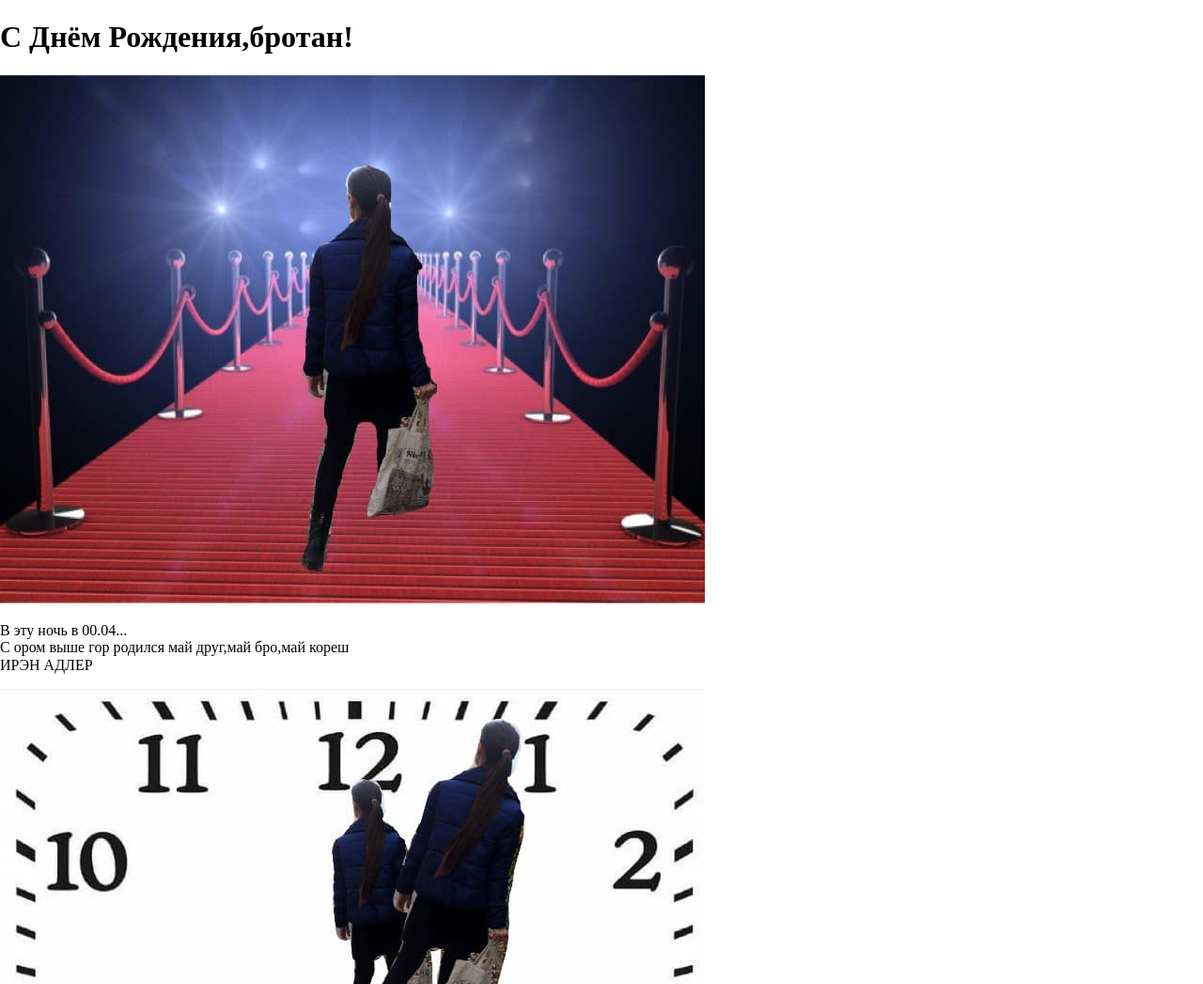
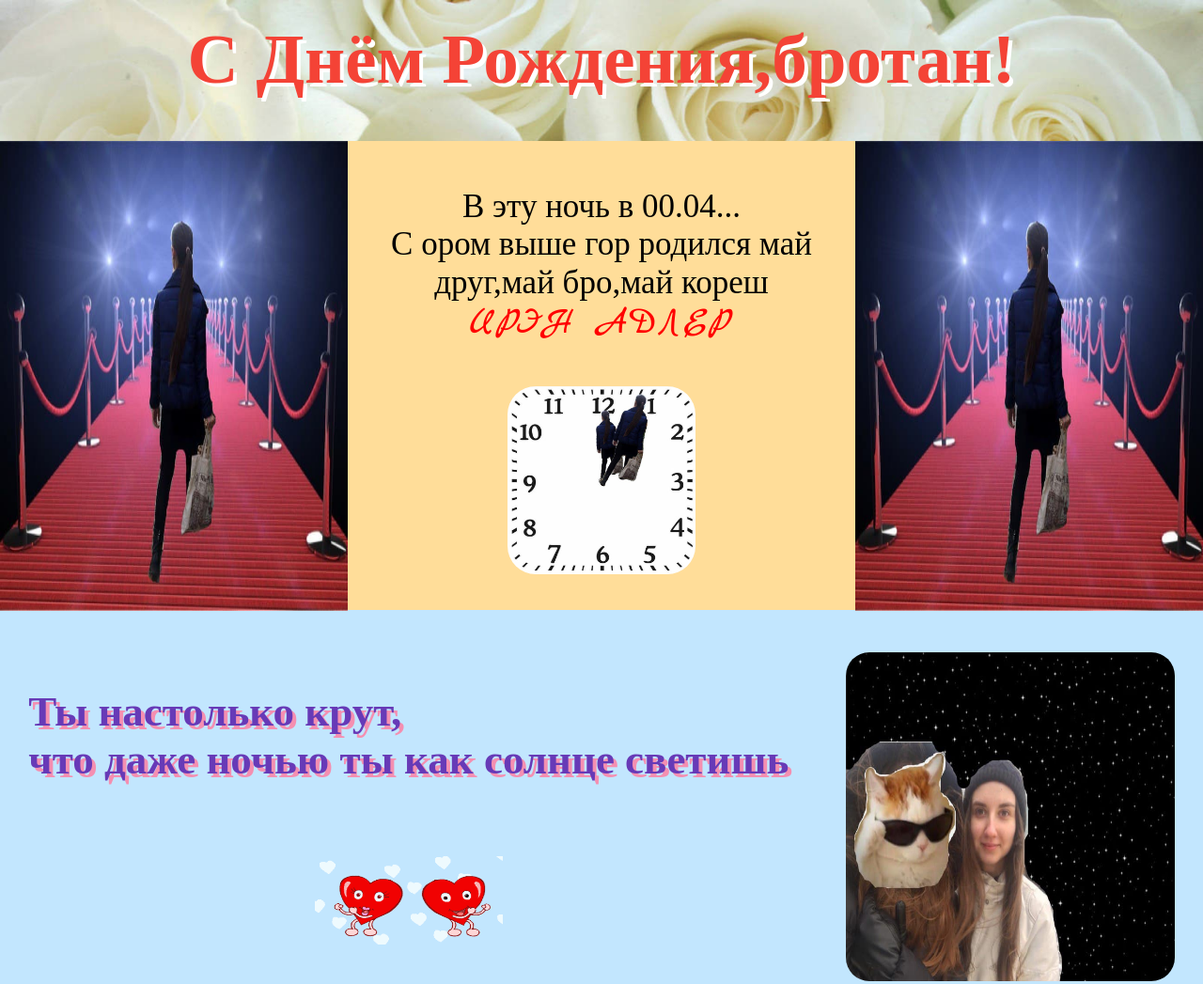
Before and after one commit to AtanasiyMarina/AtanasiyMarina.github.io, a plain HTML site: page index.html in a window 1280 px wide. Shown: the top 1047 px of the page at 94% size. Drawn offline with nearby package versions, Linux system fonts and the light colour scheme; a web font is replaced by a local one.

Commit message:
change styles path

```diff
--- a/index.html
+++ b/index.html
@@ -4,7 +4,7 @@
     <meta charset="utf-8">
     <title>IRKA</title>
     <link rel="stylesheet" href="https://cdnjs.cloudflare.com/ajax/libs/normalize/8.0.1/normalize.css">
-    <link rel="stylesheet" href="..\Irene\styles.css">
+    <link rel="stylesheet" href="..\styles.css">
     <link href="https://fonts.googleapis.com/css2?family=Neucha&display=swap" rel="stylesheet">
     <link href="https://fonts.googleapis.com/css2?family=Marck+Script&display=swap" rel="stylesheet">
     <link href="https://fonts.googleapis.com/css2?family=Kurale&display=swap" rel="stylesheet">
```
